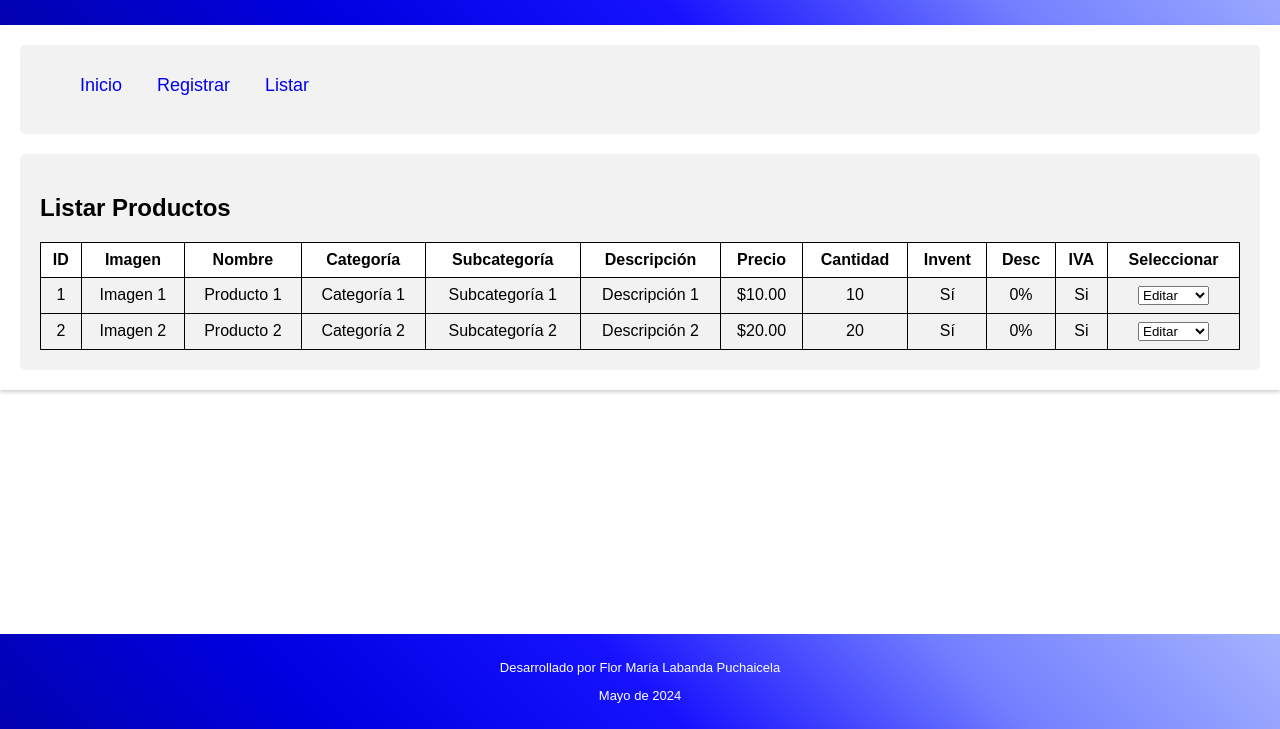
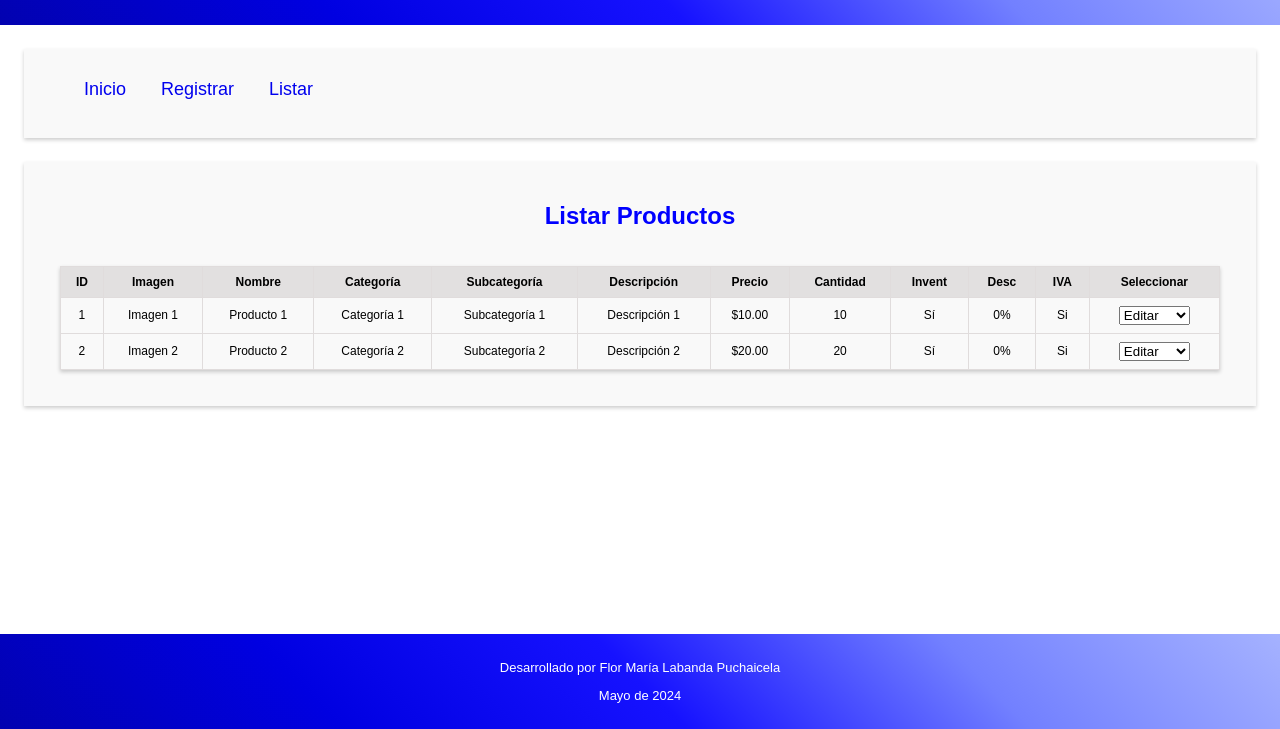
Before and after one commit to Mariq12/challenge-aluraGeek, a plain HTML site: page pages/listar.html in a window 1280 px wide. Shown: the part 71-800 px from the top of the page. Drawn offline with Linux system fonts and the light colour scheme.

Commit message:
Subir cambios ok

```diff
--- a/pages/listar.html
+++ b/pages/listar.html
@@ -13,8 +13,8 @@
             <img class="menu__logo" src="..\assets\images\logo.png" alt="Logo de AluraGeek">
             <h1 class="menu__title">AluraGeek</h1>
         </header>
-        <main class="grid-container">
-            <section class="registerSide">
+        <main>
+            <section class="grid-container listarSide">
                 <nav class="menu__nav">
                     <ul class="menu__list">
                         <li class="menu__list__item">
@@ -24,13 +24,14 @@
                             <a href="registrar.html">Registrar</a>
                         </li>
                         <li class="menu__list__item">
-                            <a href="listar.html">Listar</a>
+                            <a href="#listar.html">Listar</a>
                         </li>
                     </ul>
                 </nav>
             </section>
-            <section class="registerSide" id="table-wrapper">
-                <h1>Listar Productos</h1>
+            <section class="listarSide">
+                <h2>Listar Productos</h2>
+                    <div class="listarSide__table">
                         <table id="tabla-productos">
                             <tr>
                                 <th>ID</th>
@@ -86,6 +87,7 @@
                             </tr>
                             <!-- Agrega más filas aquí -->
                         </table>
+                    </div>
             </section>
         </main>
         <!-- Sección de Footer -->
--- a/styles/listar.css
+++ b/styles/listar.css
@@ -1,10 +1,28 @@
+.listarSide {
+    background: var(--cor-background);
+    padding: 20px;
+    margin: 0;
+    box-shadow: 0 2px 4px rgba(0, 0, 0, 0.2);
+    margin: 3vh;
+}
+
+.listarSide__table {
+    overflow-x: auto;
+    min-width: 90%;
+    min-height: fit-content;
+    padding: 1rem;
+}
+
 table {
     width: 100%;
     border-collapse: collapse;
+    font-size: 12px;
+    box-shadow: 0 2px 4px rgba(0, 0, 0, 0.2);
 }
 
+
 th, td {
-    border: 1px solid black;
+    border: 1px solid rgb(224, 220, 220);
     padding: 8px;
     text-align: center;
 }
@@ -12,23 +30,6 @@ th, td {
 th {
     position: sticky;
     top: 0;
-    background-color: white;
+    background-color: rgb(226, 224, 224);
     z-index: 1;
 }
-
-#toggle-columns-btn {
-    display: none; /* Ocultar el botón de editar */
-}
-
-/* Estilos adicionales para ajustar la tabla */
-body {
-    margin: 0;
-    font-family: Arial, sans-serif;
-}
-
-
-.registerSide {
-    background-color: #f2f2f2;
-    padding: 20px;
-    border-radius: 5px;
-}
--- a/styles/style.css
+++ b/styles/style.css
@@ -77,7 +77,6 @@ header {
     text-decoration: none;
 }
 
-
 /* *Estilos para el main */
 .grid-container {
     display: grid;
@@ -88,7 +87,8 @@ header {
 }
 
 h2 {
-    color: var(--cor-text-border)
+    color: var(--cor-text-border);
+    text-align: center;
 }
 /* Estilos para el lado izquierdo */
 .homeSide {
```
Lines whose indentation alone changed are shown as unchanged.
